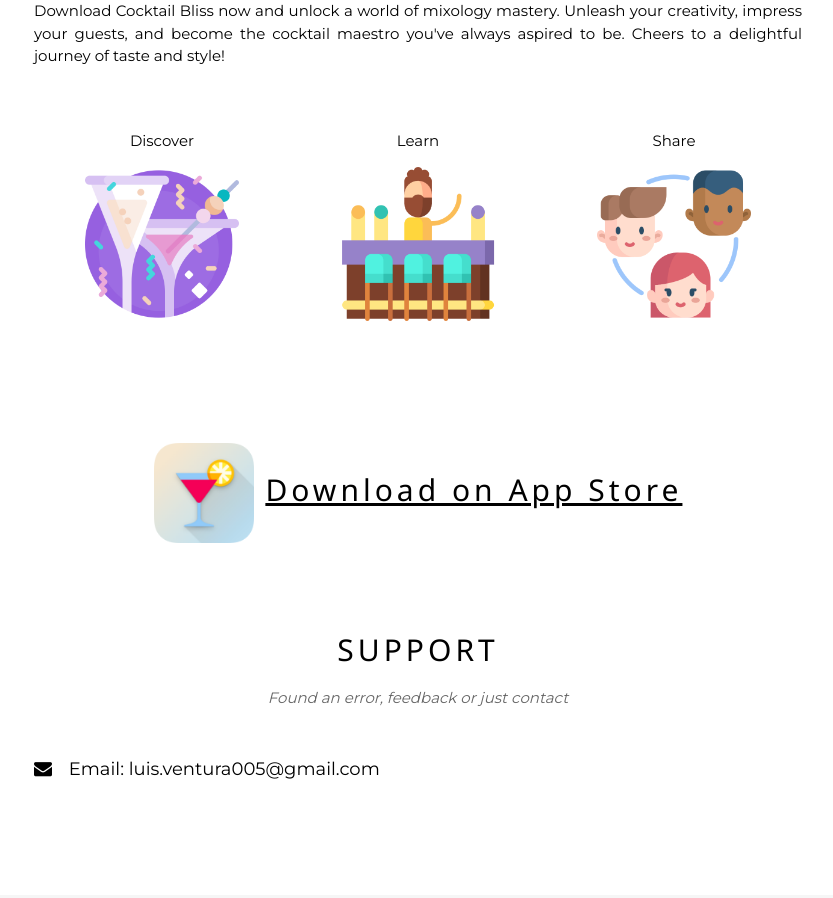
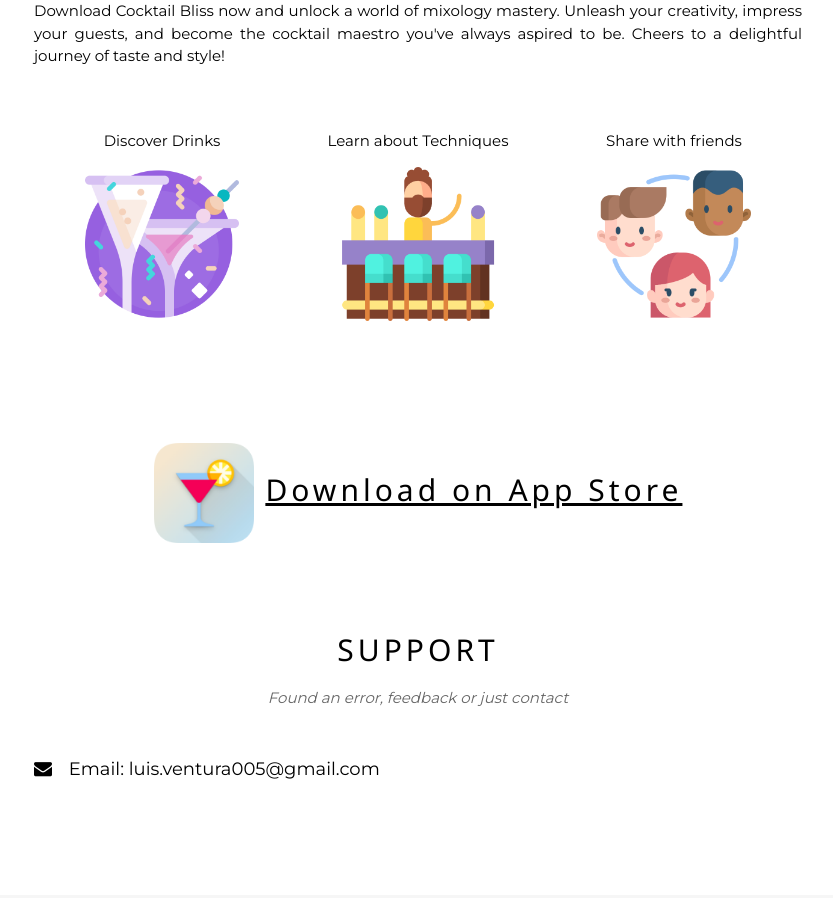
Before and after one commit to luisvent/cocktail_bliss, a plain HTML site: page index.html in a window 1280 px wide. Shown: the part 1740-2638 px from the top of the page, without its empty margins (222-1055 px from the left). Drawn offline with nearby package versions, Linux system fonts and the light colour scheme.

Commit message:
adding info
Signed-off-by: Luis Ventura <luis.ventura005@gmail.com>

```diff
--- a/index.html
+++ b/index.html
@@ -61,15 +61,15 @@
          Download Cocktail Bliss now and unlock a world of mixology mastery. Unleash your creativity, impress your guests, and become the cocktail maestro you've always aspired to be. Cheers to a delightful journey of taste and style! </p>
       <div class="w3-row w3-padding-32">
          <div class="w3-third">
-            <p>Discover</p>
+            <p>Discover Drinks</p>
             <img src="images/drinks3.png" class="w3-round w3-margin-bottom" alt="Random Name" style="width:60%">
          </div>
          <div class="w3-third">
-            <p>Learn</p>
+            <p>Learn about Techniques</p>
             <img src="images/learn1.png" class="w3-round w3-margin-bottom" alt="Random Name" style="width:60%">
          </div>
          <div class="w3-third">
-            <p>Share</p>
+            <p>Share with friends</p>
             <img src="images/share1.png" class="w3-round" alt="Random Name" style="width:60%">
          </div>
       </div>
```
